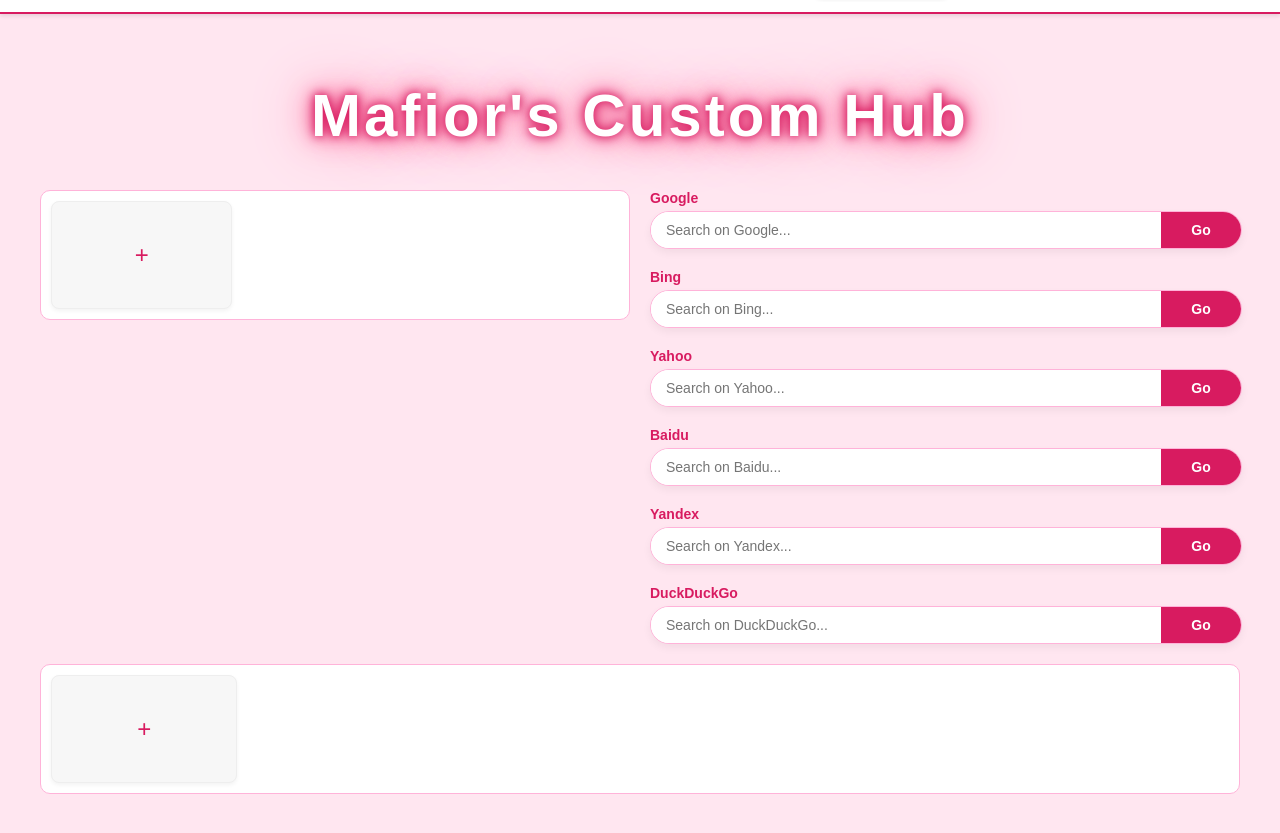
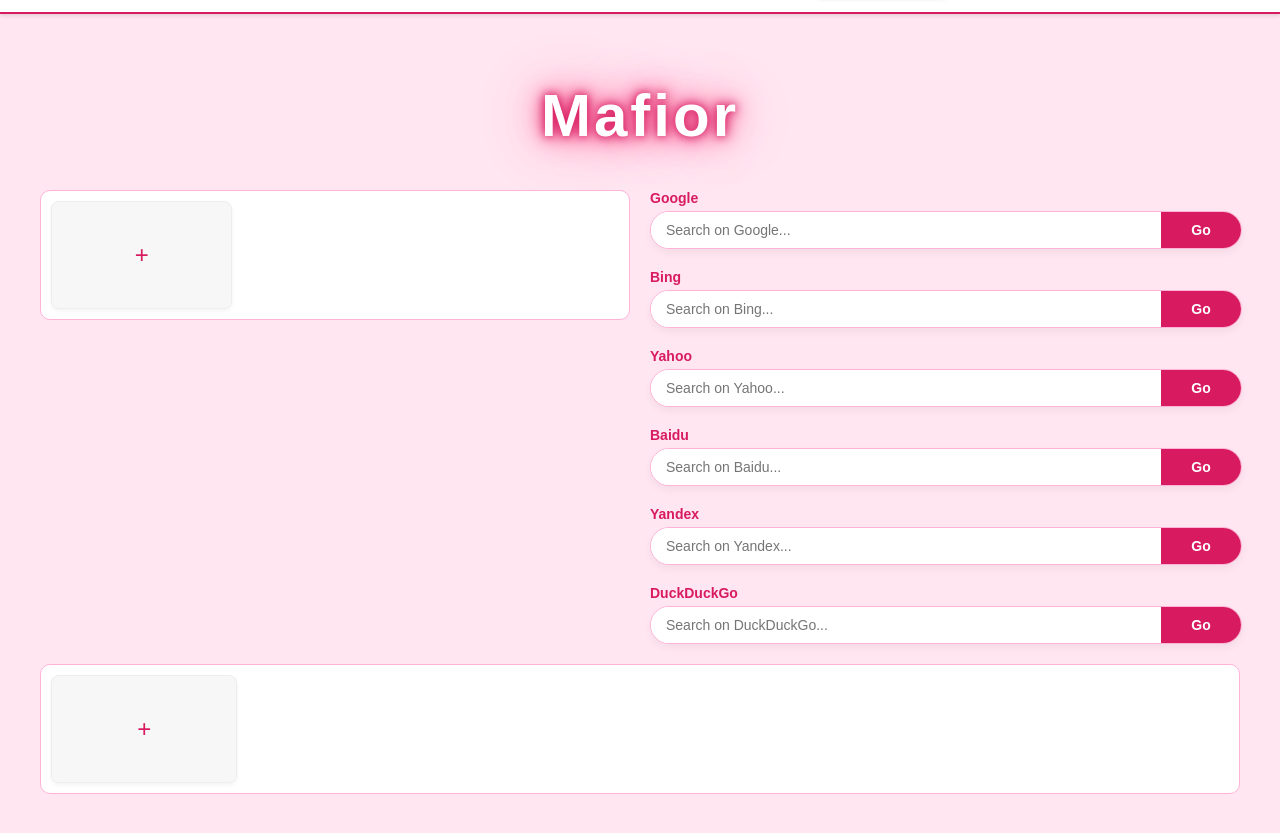
Before and after one commit to mafiamafios/mafior, a plain HTML site: page index.html in a window 1280 px wide. Shown: the part 79-912 px from the top of the page. Drawn offline with nearby package versions, Linux system fonts and the light colour scheme.

```diff
--- a/index.html
+++ b/index.html
@@ -673,7 +673,7 @@
   </div>
 
   <div class="page-wrapper">
-    <h1 class="main-heading">Mafior's Custom Hub</h1>
+    <h1 class="main-heading">Mafior</h1>
 
     <div class="main-content">
       <div class="links-portion">
```
